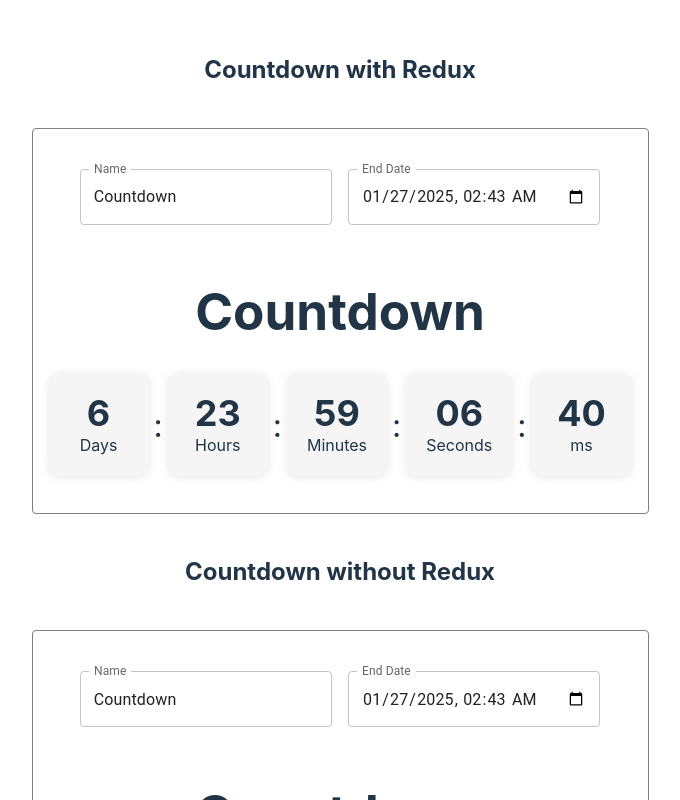
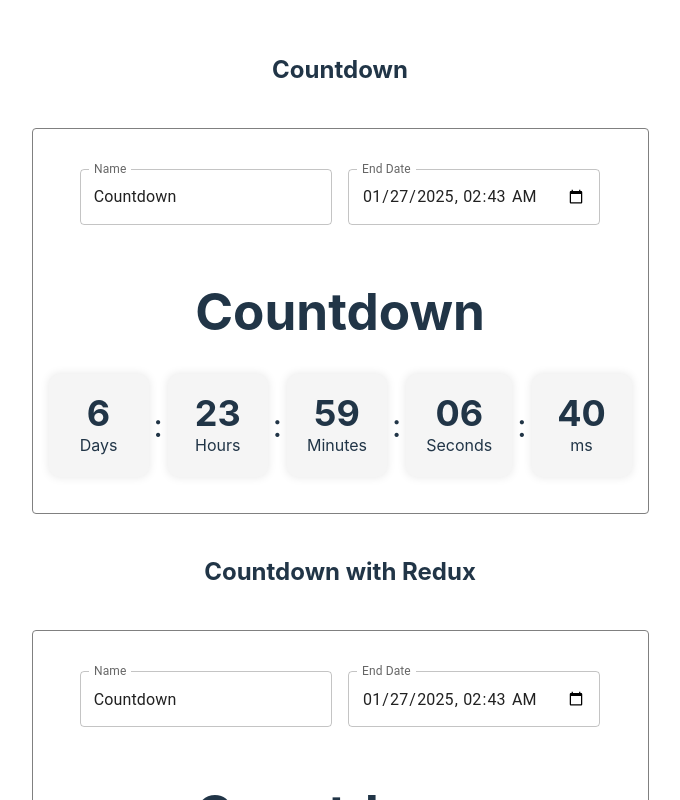
Before and after one commit to balajidharma/react-countdown-timer, a React (Vite) app: page / in a window 1280 px wide. Shown: the top 800 px of the page, without its empty margins (300-980 px from the left). Built offline with nearby package versions, Linux system fonts and the light colour scheme.

Commit message:
updated name

```diff
--- a/src/App.tsx
+++ b/src/App.tsx
@@ -1,7 +1,7 @@
 import { Provider } from 'react-redux'
 import CountDownForm from './components/countdownredux/CountDownForm'
-import CountDown from './components/countdownredux/CountDown'
-import CountDownNew from './components/countdown/CountDown'
+import CountDownRedux from './components/countdownredux/CountDown'
+import CountDown from './components/countdown/CountDown'
 import Box from '@mui/material/Box'
 import { store } from './store'
 import './App.css'
@@ -9,6 +9,8 @@ import './App.css'
 function App() {
   return (
     <>
+      <h2>Countdown</h2>
+      <CountDown />
       <Provider store={store}>
         <h2>Countdown with Redux</h2>
         <div className="countdown-container">
@@ -22,12 +24,10 @@ function App() {
               }}
               >
             <CountDownForm />
-            <CountDown />
+            <CountDownRedux />
           </Box>
         </div>
       </Provider>
-      <h2>Countdown without Redux</h2>
-      <CountDownNew />
     </>
   )
 }
```
